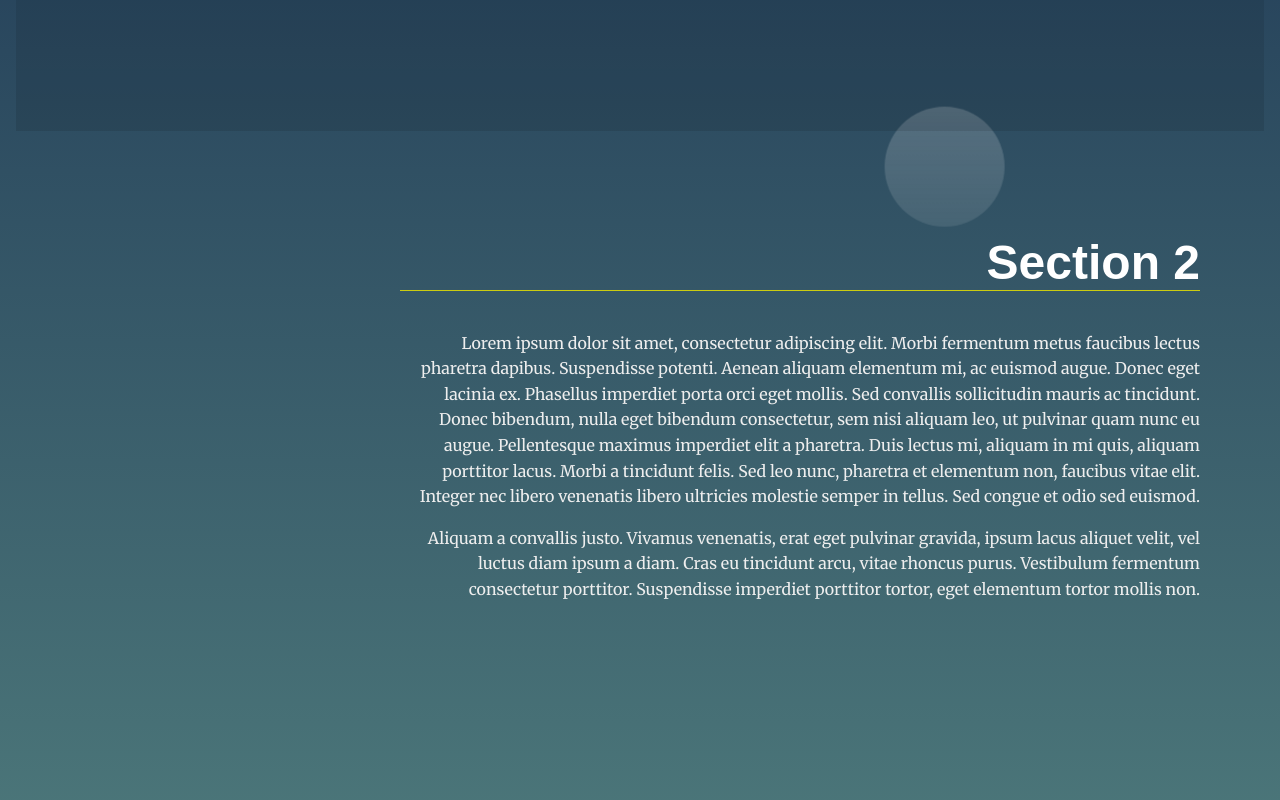
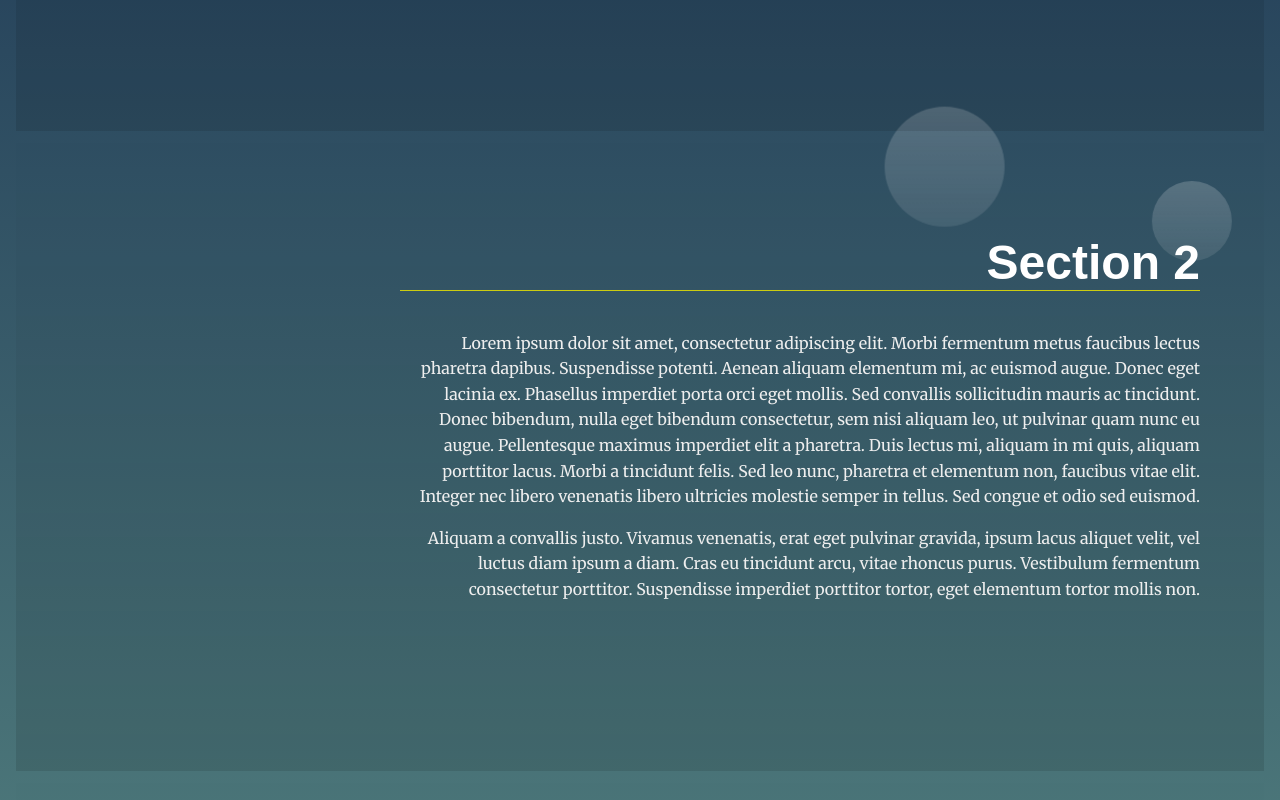
Before and after one commit to NaderSayed-159/Landing-Project-1st, a plain HTML site: page index.html in a window 1280 px wide. Shown: the part 980-1780 px from the top of the page. Drawn offline with Linux system fonts and the light colour scheme.

Commit message:
observe of section in Vieport

```diff
--- a/css/styles.css
+++ b/css/styles.css
@@ -226,18 +226,18 @@ section:nth-of-type(3n + 1) .landing__container::after {
 
 /* ---- Theme State Rules ---- */
 /* Section Active Styles */
-/* Note: your-active-class class is applied through javascript. You should update the class here and in the index.html to what you set in your javascript file.  */
-section.your-active-class {
+/* Note: active-sec class is applied through javascript. You should update the class here and in the index.html to what you set in your javascript file.  */
+section.active-sec {
     background: rgb(0, 0, 0);
     background: linear-gradient(0deg, rgba(0, 0, 0, 0.1) 0%, rgba(0, 0, 0, 0) 100%);
 }
 
-section.your-active-class .landing__container::before {
+section.active-sec .landing__container::before {
     opacity: 1;
     animation: rotate 4s linear 0s infinite forwards;
 }
 
-section.your-active-class .landing__container::after {
+section.active-sec .landing__container::after {
     opacity: 1;
     animation: rotate 5s linear 0s infinite forwards reverse;
 }
--- a/index.html
+++ b/index.html
@@ -31,7 +31,7 @@
     a data attribute that will populate the li node.
     Adding more sections will automatically populate nav.
     The first section is set to active class by default -->
-    <section id="section1" data-nav="Section 1" class="your-active-class">
+    <section id="section1" data-nav="Section 1" class="active-sec">
       <div class="landing__container">
         <h2>Section 1</h2>
         <p>Lorem ipsum dolor sit amet, consectetur adipiscing elit. Morbi fermentum metus faucibus lectus pharetra
--- a/js/app.js
+++ b/js/app.js
@@ -5,12 +5,35 @@ var fragment = document.createDocumentFragment();
 var nav = document.querySelector('#navBar');
 var navList = document.querySelector('#navList');
 
+//add active class to section if it in viewport using intersection observer
+
+//create observer object
+
+let observer = new IntersectionObserver((entries) => {
+    entries.forEach(entry => {
+
+        //check if the section in viewport add and remove class using elements mehtods
+        if (entry.isIntersecting) {
+            entry.target.classList.add("active-sec");
+        } else {
+            entry.target.classList.remove("active-sec");
+
+        }
+    });
+}, {
+    // using rootmargins to  calc how much section in viewport
+    rootMargin: "-50% 0% -50% 0%"
+});
+
 
 
 //Creating the nav bar with its tabs using looping on query selector
 
 //looping on sections to create nav items depend on sections numbers
 sections.forEach(section => {
+    //usig observer to observ the section
+    observer.observe(section);
+
 
     //create nav list items
     var navItem = document.createElement('li');
```
Also changed, not shown: 1 other file.
